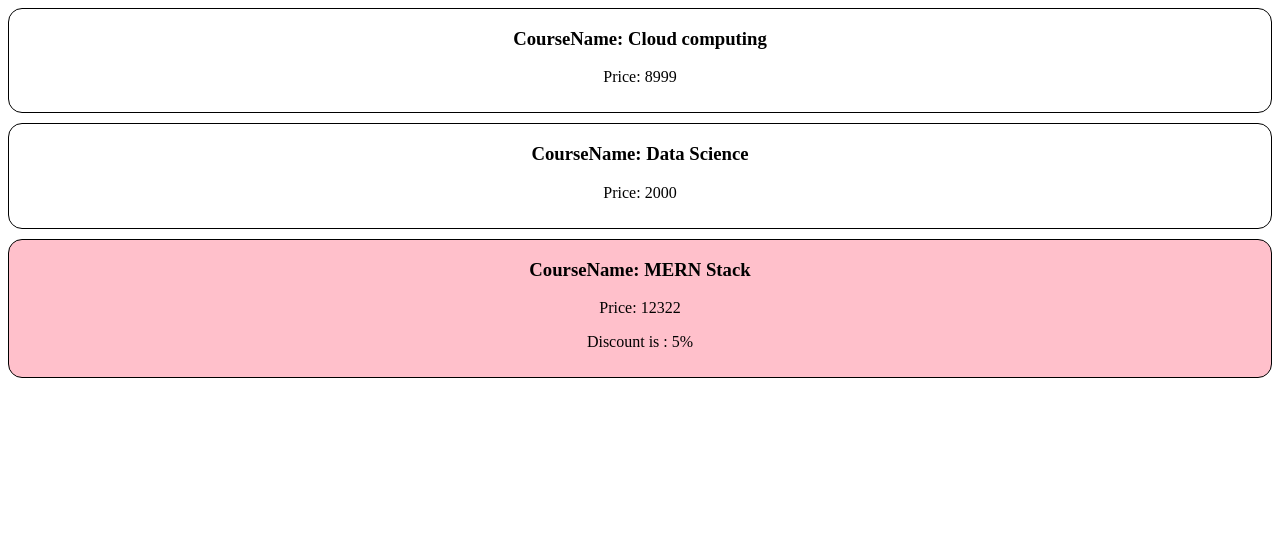
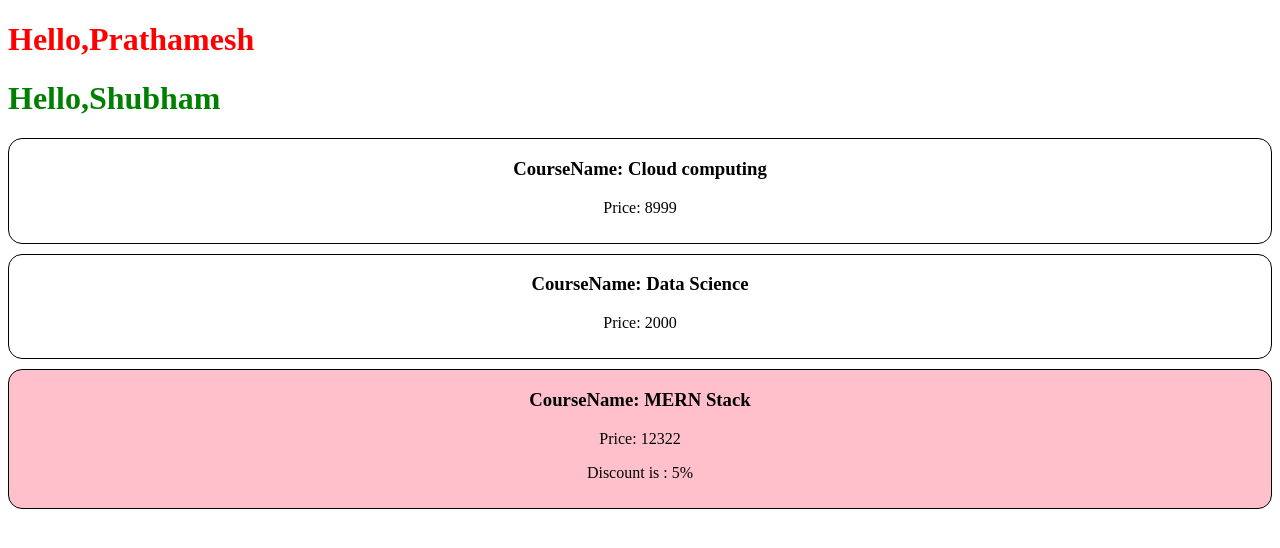
Before and after one commit to Prathamesh3647/Learn-React, a React (Vite) app: page / in a window 1280 px wide. Shown: the top 548 px of the page. Built offline with nearby package versions, Linux system fonts and the light colour scheme.

Commit message:
passing props and styles

```diff
--- a/src/App.jsx
+++ b/src/App.jsx
@@ -1,9 +1,11 @@
 import "./App.css";
 import ProductTab from "./ProductTab.jsx";
-
+import MsgBox from "./MsgBox.jsx";
 function App() {
   return (
     <>
+      <MsgBox userName="Prathamesh" textColor="red" />
+      <MsgBox userName="Shubham" textColor="green" />
       <ProductTab />
     </>
   );
--- /dev/null
+++ b/src/MsgBox.jsx
@@ -0,0 +1,4 @@
+export default function MsgBox({ userName, textColor }) {
+  let styles = { color: textColor };
+  return <h1 style={styles}>Hello,{userName}</h1>;
+}
```
